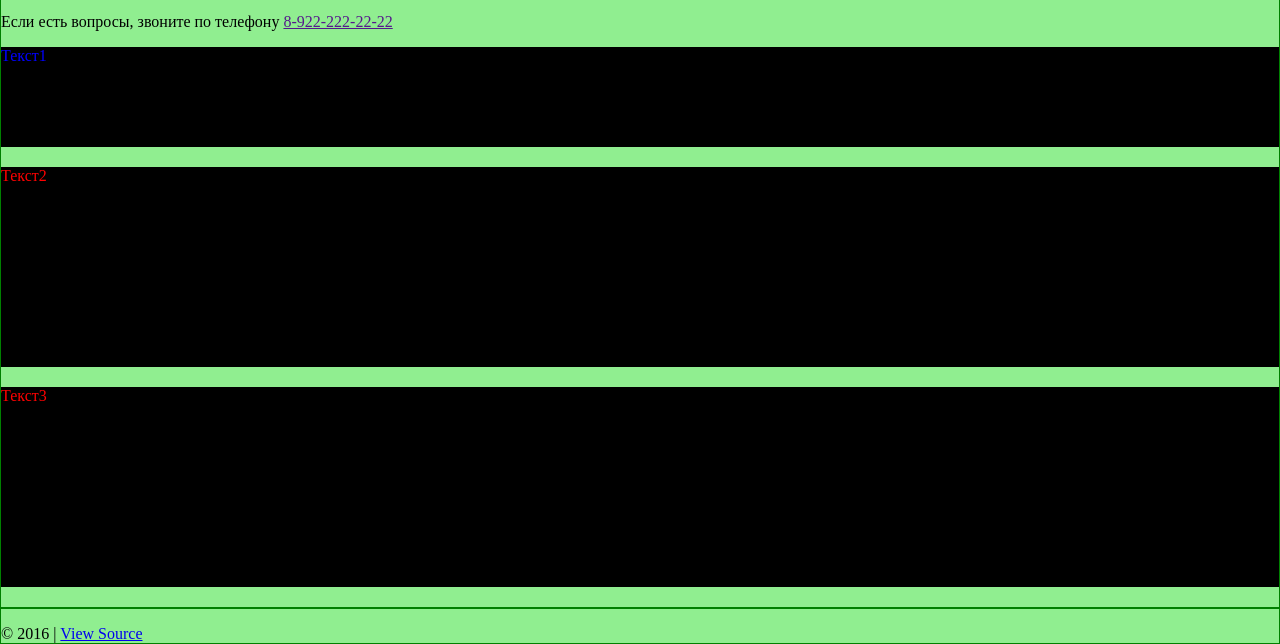
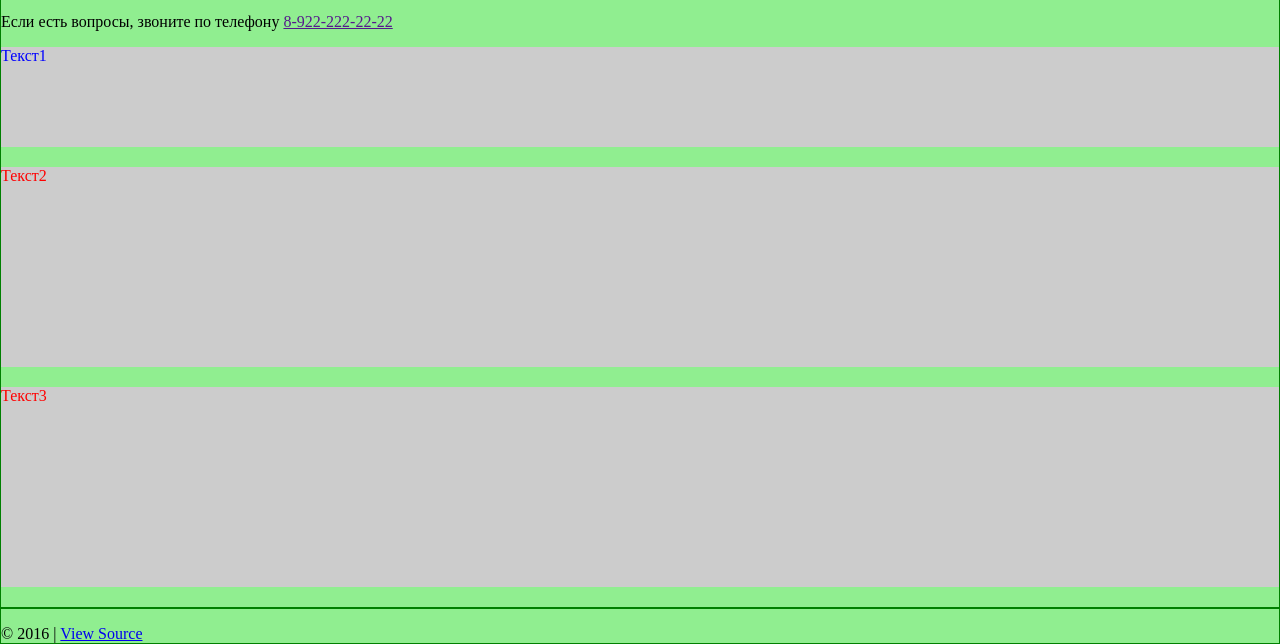
Before and after one commit to Alexey-petr0v/mini-site, a website built with webpack: page src/index.pug in a window 1280 px wide. Shown: the part 292-936 px from the top of the page. Built offline with nearby package versions, Linux system fonts and the light colour scheme; some icons are missing.

Commit message:
Edited color for text blocks

```diff
--- a/src/scss/style.scss
+++ b/src/scss/style.scss
@@ -1,6 +1,6 @@
 
 
-$bgColor: #000;
+$bgColor: #ccc;
 $colorPlus: 100;
 
 .block:not(.first){
```
Also changed, not shown: dist/bundle.css.
